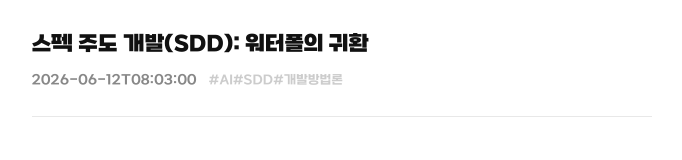
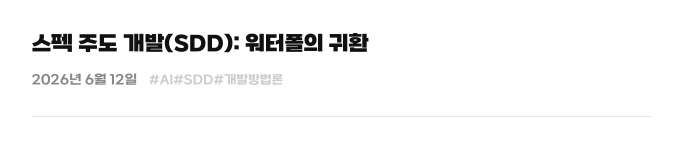
Before and after one commit to newgirok/newgirok.github.io, a Next.js app: page /links/2026-06-12-sdd-waterfall in a window 1280 px wide. Shown: the part 209-369 px from the top of the page, without its empty margins (291-973 px from the left). Built offline with nearby package versions, Linux system fonts and the light colour scheme.

Commit message:
fix: 글/링크 상세 페이지 날짜 포맷 적용

```diff
--- a/app/links/[slug]/page.tsx
+++ b/app/links/[slug]/page.tsx
@@ -39,6 +39,11 @@ export async function generateMetadata({ params }: Props): Promise<Metadata> {
   }
 }
 
+function formatDate(dateStr: string) {
+  if (!dateStr) return ''
+  return new Date(dateStr).toLocaleDateString('ko-KR', { year: 'numeric', month: 'long', day: 'numeric' })
+}
+
 export default async function LinkPost({ params }: Props) {
   const { slug } = await params
   const post = getPostBySlug('links', slug)
@@ -51,7 +56,7 @@ export default async function LinkPost({ params }: Props) {
         <header className="article-header">
           <h1>{post.title}</h1>
           <div className="article-meta">
-            <span>{post.date}</span>
+            <span>{formatDate(post.date)}</span>
             {post.tags.length > 0 && (
               <div className="article-meta-tags">
                 {post.tags.map((tag) => (
```
Also changed, not shown: app/posts/[slug]/page.tsx (+6 -1 lines).
